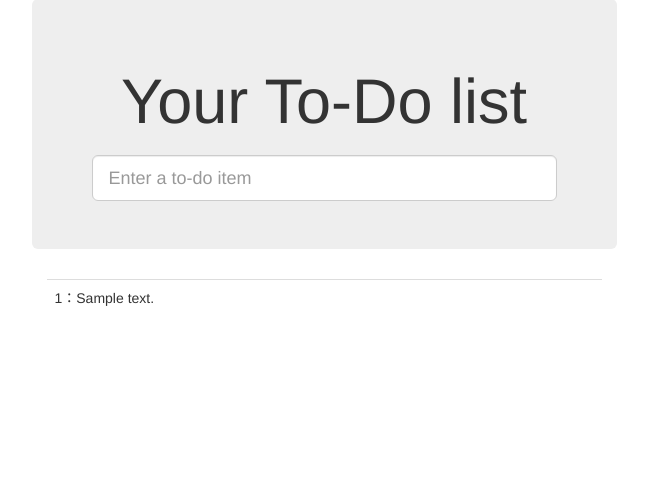
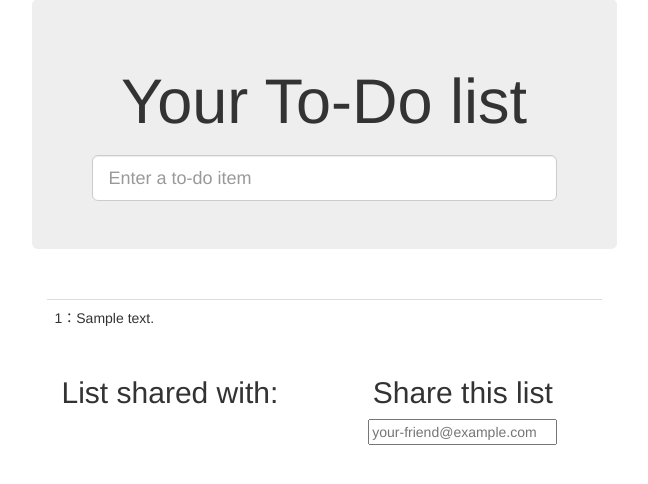
Before and after one commit to shuchengxiang/superlists_repository, a Django app: page /lists/1/ in a window 1280 px wide. Shown: the part 73-557 px from the top of the page, without its empty margins (316-964 px from the left). Run offline with Django 3.2, Linux system fonts and the light colour scheme; tables that the repository leaves empty hold one stand-in row (values such as "Sample post"); some libraries are stand-ins or nearby versions.

Commit message:
commit after chapter25.4

```diff
--- a/functional_tests/list_page.py
+++ b/functional_tests/list_page.py
@@ -45,4 +45,4 @@
         ))
 
     def get_list_owner(self):
-        return self.test.browser.find_elements_by_id('id_list_owner').text
+        return self.test.browser.find_element_by_id('id_list_owner').text
--- a/functional_tests/test_sharing.py
+++ b/functional_tests/test_sharing.py
@@ -53,7 +53,7 @@
         ))
 
         # 他在这个清单中添加一个待办事项
-        list_page.add_list_item('Hi 伊迪斯！')
+        list_page.add_list_item('Hi Edith!')
 
         # 伊迪斯刷新页面后，看到Oniciferous添加的内容
         self.browser = edith_browser
--- a/lists/models.py
+++ b/lists/models.py
@@ -1,11 +1,15 @@
 from django.db import models
 from django.shortcuts import reverse
 from django.conf import settings
+from django.contrib.auth import get_user_model
+
+User = get_user_model()
 
 
 class List(models.Model):
 
     owner = models.ForeignKey(settings.AUTH_USER_MODEL, on_delete=models.CASCADE, blank=True, null=True)
+    shared_with = models.ManyToManyField(User, related_name='shared_with')
 
     def get_absolute_url(self):
         return reverse('view_list', args=[self.id])
--- a/lists/templates/base.html
+++ b/lists/templates/base.html
@@ -72,7 +72,7 @@
             </div>
 
             <div class="row">
-                <div class="col-md-6 col-md-offset-3">
+                <div class="col-md-6 col-md-offset-3 form-inline">
                     {% block extra_content %}
                     {% endblock %}
                 </div>
--- a/lists/templates/list.html
+++ b/lists/templates/list.html
@@ -5,9 +5,34 @@
 {% block form_action %}{% url 'view_list' list.id %}{% endblock %}
 
 {% block table %}
+    <div id="id_list_owner">
+        <h3>{{ list.owner.email }}</h3>
+    </div>
     <table id="id_list_table" class="table">
         {% for item in list.item_set.all %}
             <tr><td>{{ forloop.counter }}：{{ item.text }}</td></tr>
         {% endfor %}
     </table>
 {% endblock %}
+
+{% block extra_content %}
+<div class="col-md-6 float-left">
+    <div class="text-left">
+        <h2>List shared with:</h2>
+        {% for shared_user in list.shared_with.all %}
+            <ul>
+                <li class="list-sharee">{{ shared_user.email }}</li>
+            </ul>
+        {% endfor %}
+    </div>
+</div>
+<div class="col-md-6 float-left">
+    <div class="text-center">
+        <h2>Share this list</h2>
+        <form method="post" action="{% url 'lists_share' list.id %}">
+        <input name="sharee" placeholder="your-friend@example.com">
+            {% csrf_token %}
+        </form>
+    </div>
+</div>
+{% endblock %}
--- a/lists/templates/my_lists.html
+++ b/lists/templates/my_lists.html
@@ -11,4 +11,9 @@
             <li><a href="{{ list.get_absolute_url }}">{{ list.name }}</a></li>
         {% endfor %}
     </ul>
+    <ul>
+    {% for shared_list in owner.shared_with.all %}
+            <li><a href="{{ shared_list.get_absolute_url }}">{{ shared_list.name }}</a></li>
+    {% endfor %}
+    </ul>
 {% endblock %}
--- a/lists/urls.py
+++ b/lists/urls.py
@@ -6,4 +6,5 @@
     url(r'^new$', views.new_list, name='new_list'),
     url(r'^(\d+)/$', views.view_list, name='view_list'),
     url(r'^users/(.+)/$', views.my_lists, name='my_lists'),
+    url(r'^(\d+)/share/', views.lists_share, name='lists_share'),
 ]
--- a/lists/views.py
+++ b/lists/views.py
@@ -36,3 +36,16 @@
 def my_lists(request, email):
     owner = User.objects.get(email=email)
     return render(request, 'my_lists.html', {'owner': owner})
+
+
+def lists_share(request, list1_id):
+    list_ = List.objects.get(id=list1_id)
+    if request.method == 'POST':
+        email = request.POST.get('sharee')
+        user = User.objects.filter(email=email)
+        if email:
+            if not user:
+                User.objects.create(email=email)
+            list_.shared_with.add(email)
+
+    return redirect(list_)
```
Also changed, not shown: lists/tests/test_models.py (+6 -0 lines), lists/tests/test_views.py (+47 -0 lines), lists/migrations/0007_list_shared_with.py (added), 1 other file.
